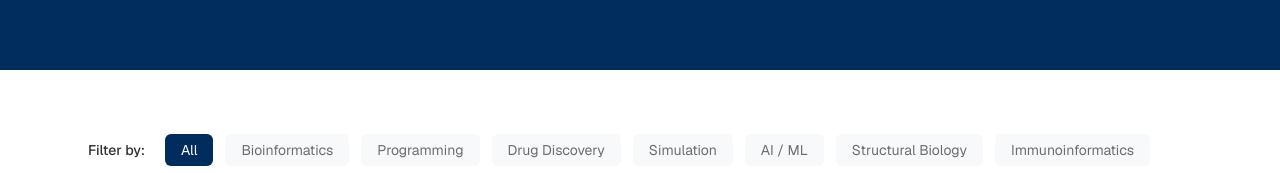
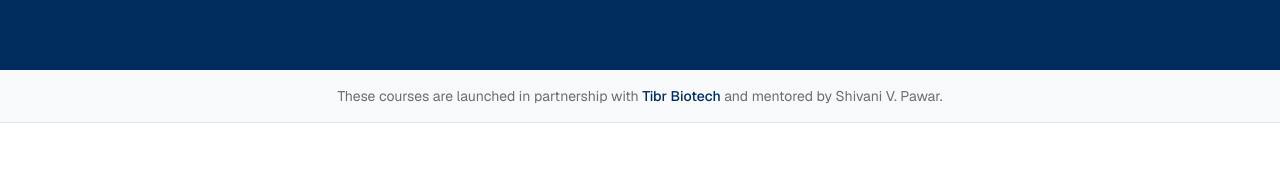
Before and after one commit to ShivMC/shivani-portfolio, a Next.js app: page /courses in a window 1280 px wide. Shown: the part 305-478 px from the top of the page. Built offline with nearby package versions, Linux system fonts and the light colour scheme.

Commit message:
Add Tibr Biotech partnership banner to courses page

```diff
--- a/src/app/courses/page.tsx
+++ b/src/app/courses/page.tsx
@@ -28,6 +28,19 @@ export default function CoursesPage() {
           <h1 className="text-4xl md:text-5xl font-bold mb-4">Hands-On Training Courses</h1>
           <p className="text-lg text-white/70 max-w-2xl leading-relaxed">
             Intensive workshops in bioinformatics, drug discovery, ML, and more. Work at your own pace, save your progress, and return anytime.
+          </p>
+        </div>
+      </section>
+
+      {/* Partnership Banner */}
+      <section className="bg-surface border-b border-border-light">
+        <div className="max-w-6xl mx-auto px-4 sm:px-6 py-4 text-center">
+          <p className="text-sm text-foreground/70">
+            These courses are launched in partnership with{" "}
+            <a href="https://tibrresearch.com/" target="_blank" rel="noopener noreferrer" className="text-primary font-medium hover:underline">
+              Tibr Biotech
+            </a>
+            {" "}and mentored by Shivani V. Pawar.
           </p>
         </div>
       </section>
```
